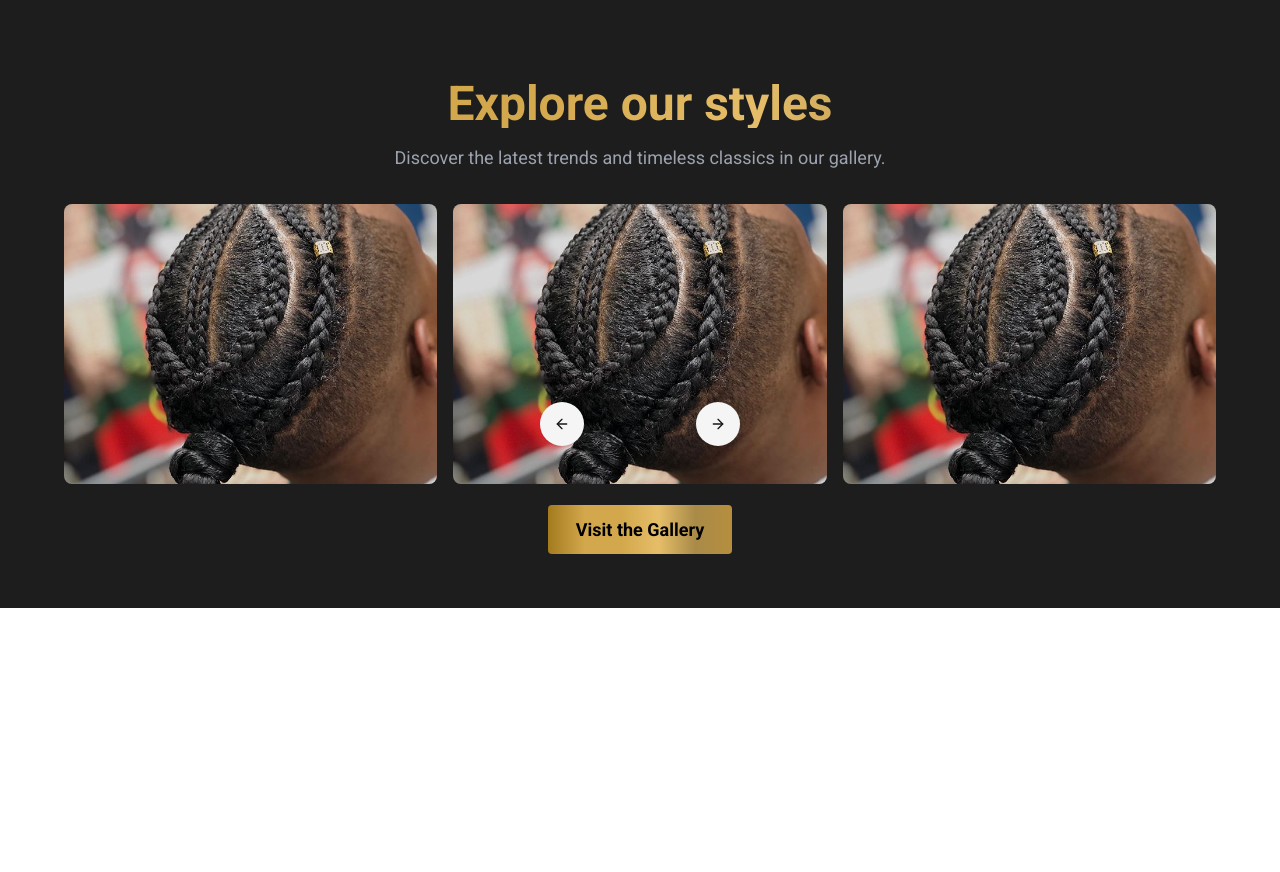
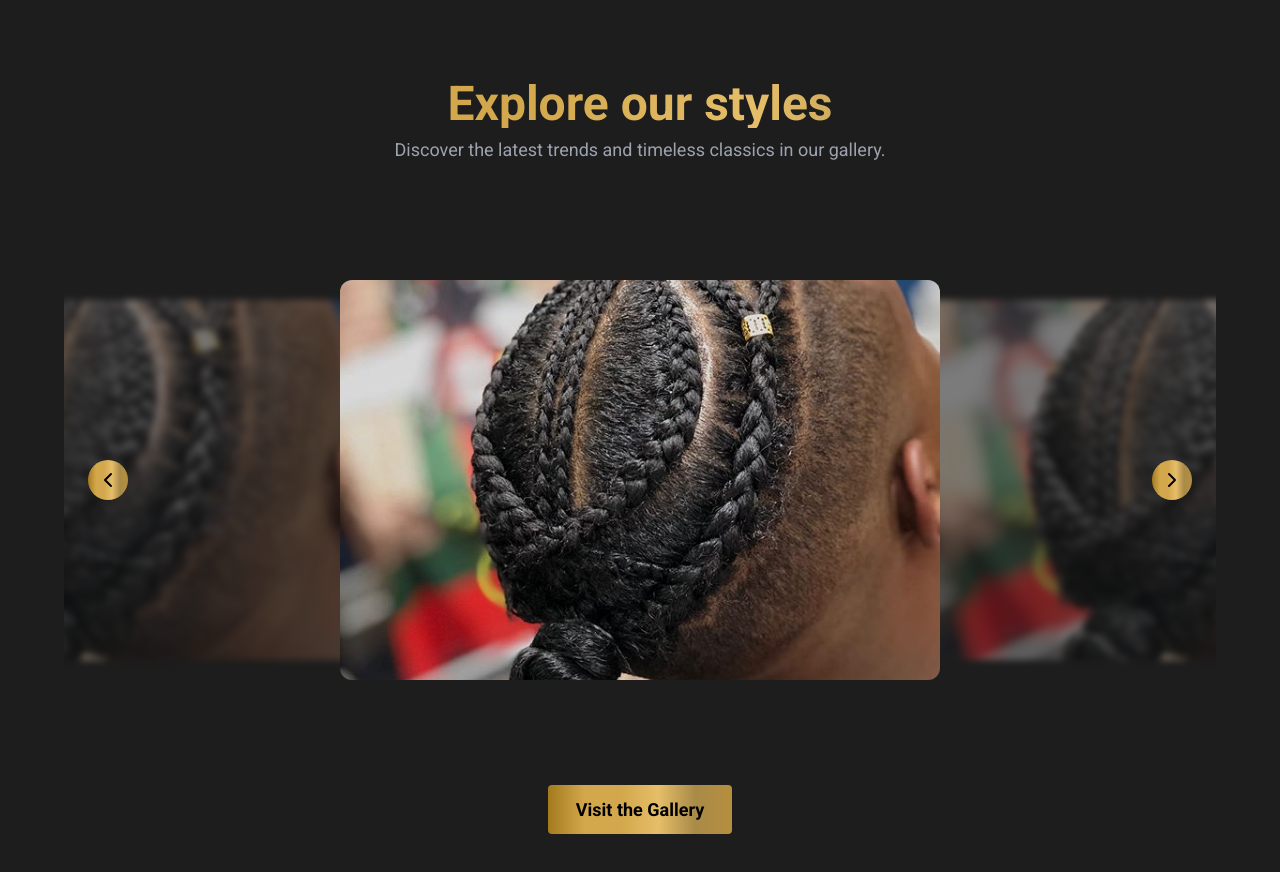
Before and after one commit to vande012/forever-faded, a Next.js app: page / in a window 1280 px wide. Shown: the part 1880-2752 px from the top of the page. Before the commit the page ends 2488 px from the top, so only its background shows below. Built offline with nearby package versions, Linux system fonts and the light colour scheme; a web font is replaced by a local one.

Commit message:
updated nav bar and gallery component

```diff
--- a/app/components/CarouselRow.tsx
+++ b/app/components/CarouselRow.tsx
@@ -2,54 +2,34 @@
 
 import Image from "next/image";
 import { motion } from "framer-motion";
-import { Carousel, CarouselContent, CarouselItem, CarouselNext, CarouselPrevious } from "./ui/carousel";
 import Link from "next/link";
+import { ImageGallery } from "../components/ui/image-gallery";
 
 const images = [
-  "/whyus.jpg?height=600&width=800",
-  "/whyus.jpg?height=600&width=800",
-  "/whyus.jpg?height=600&width=800",
-  "/whyus.jpg?height=600&width=800",
-  "/whyus.jpg?height=600&width=800",
-  "/whyus.jpg?height=600&width=800",
+  { src: "/whyus.jpg?height=600&width=800", alt: "Why Us 1" },
+  { src: "/whyus.jpg?height=600&width=800", alt: "Why Us 2" },
+  { src: "/whyus.jpg?height=600&width=800", alt: "Why Us 3" },
+  { src: "/whyus.jpg?height=600&width=800", alt: "Why Us 4" },
+  { src: "/whyus.jpg?height=600&width=800", alt: "Why Us 5" },
+  { src: "/whyus.jpg?height=600&width=800", alt: "Why Us 6" },
 ];
 
 export function CarouselRow() {
   return (
     <div className="w-full mx-auto px-4 relative bg-[#1D1D1D] min-h-[400px] p-8 md:p-12 lg:p-16">
       <motion.h3
-        className="text-center text-2xl md:text-3xl lg:text-5xl font-bold gold-gradient-text mb-4"
+        className="text-center text-2xl md:text-3xl lg:text-5xl font-bold gold-gradient-text mb-2"
         initial={{ opacity: 0, y: 50 }}
         animate={{ opacity: 1, y: 0 }}
         transition={{ duration: 1 }}
       >
         Explore our styles
       </motion.h3>
-      <p className="text-center text-lg text-gray-400 mb-8">
+      <p className="text-center text-lg text-gray-400 mb-4">
         Discover the latest trends and timeless classics in our gallery.
       </p>
-      <Carousel
-        opts={{
-          align: "start",
-          loop: true,
-        }}
-        className="w-full"
-      >
-        <CarouselContent className="-ml-2 md:-ml-4">
-          {images.map((src, index) => (
-            <CarouselItem key={index} className="pl-2 md:pl-4 basis-full sm:basis-1/2 lg:basis-1/3">
-              <div className="aspect-[4/3] relative overflow-hidden rounded-lg">
-                <Image src={src || "/placeholder.svg"} alt={`Slide ${index + 1}`} fill className="object-cover" />
-              </div>
-            </CarouselItem>
-          ))}
-        </CarouselContent>
-        <div className="absolute bottom-4 left-0 right-0 flex justify-center gap-4 z-10">
-          <CarouselPrevious variant="secondary" className="relative h-11 w-11" />
-          <CarouselNext variant="secondary" className="relative h-11 w-11" />
-        </div>
-      </Carousel>
-      <div className="text-center mt-8">
+      <ImageGallery images={images} />
+      <div className="text-center mt-4">
         <Link
           href="/shop"
           className="rounded gold-gradient-bg px-7 py-3.5 font-roboto text-lg font-semibold text-black transition-colors hover:bg-[#262974]"
--- a/app/components/Navbar.tsx
+++ b/app/components/Navbar.tsx
@@ -44,7 +44,7 @@ export default function Navbar() {
   }, [scrollPosition]);
 
   return (
-    <header className="fixed w-full z-30 font-urbanist">
+    <header className="fixed w-full z-50 font-urbanist">
       {/* Top Bar */}
       <div className="bg-black font-bold py-1 px-4 md:px-6">
         <div className="container mx-auto flex justify-between items-center text-sm">
@@ -81,17 +81,17 @@ export default function Navbar() {
       <nav
         className={`${navBgClass} transition-all duration-300 py-4 px-4 md:px-6 w-full left-0`}
       >
-        <div className="flex items-center justify-between">
+        <div className="flex items-center justify-between z-50">
           <Link
             href="/"
-            className="flex items-center hover:text-[#CA2C2B] transition-colors"
+            className="hidden md:flex items-center hover:text-[#CA2C2B] transition-colors"
           >
             <Image
               src="/logo.png"
               alt="Logo Title"
               width={50} // adjust based on your logo size
               height={50} // adjust based on your logo size
-              className="object-contain ml-5"
+              className="object-contain ml-5 "
             />
           </Link>
 
@@ -122,7 +122,7 @@ export default function Navbar() {
 
           {/* Mobile Menu Button */}
           <button
-            className="md:hidden text-[#CA2C2B] drop-shadow-[0_2px_2px_rgba(0,0,0,0.8)]"
+            className="md:hidden text-white drop-shadow-[0_2px_2px_rgba(0,0,0,0.8)]"
             onClick={() => setIsMenuOpen(!isMenuOpen)}
           >
             {isMenuOpen ? <X size={24} /> : <Menu size={24} />}
@@ -131,8 +131,11 @@ export default function Navbar() {
 
         {/* Mobile Menu */}
         {isMenuOpen && (
-          <div className="lg:hidden md:hidden bg-black text-white mt-4 py-4 px-4">
+          <div className="lg:hidden md:hidden bg-black text-white mt-4 py-4 px-4 ">
             <div className="grid grid-cols-2 gap-8">
+            <NavLink href="/" mobile>
+                Home
+              </NavLink>
               <NavLink href="/about" mobile>
                 About Us
               </NavLink>
--- /dev/null
+++ b/app/components/ui/image-gallery.tsx
@@ -0,0 +1,90 @@
+"use client"
+
+import * as React from "react"
+import Image from "next/image"
+import { ChevronLeft, ChevronRight } from "lucide-react"
+import { cn } from "../../lib/utils"
+import { useSwipeable } from "react-swipeable";
+
+interface ImageGalleryProps {
+  images: {
+    src: string
+    alt: string
+  }[]
+}
+
+export function ImageGallery({ images }: ImageGalleryProps) {
+  const [currentIndex, setCurrentIndex] = React.useState(0)
+
+  const nextSlide = () => {
+    setCurrentIndex((prevIndex) => (prevIndex + 1) % images.length)
+  }
+
+  const previousSlide = () => {
+    setCurrentIndex((prevIndex) => (prevIndex - 1 + images.length) % images.length)
+  }
+
+  const handlers = useSwipeable({
+    onSwipedLeft: nextSlide,
+    onSwipedRight: previousSlide,
+    trackMouse: true,
+  });
+
+  return (
+    <div {...handlers} className="relative h-[600px] w-full overflow-hidden">
+      <div className="relative h-full w-full">
+        {images.map((image, index) => {
+          // Calculate the position relative to current
+          const position = (index - currentIndex + images.length) % images.length
+          const isCenter = position === 0
+          const isNext = position === 1
+          const isPrev = position === images.length - 1
+
+          return (
+            <div
+              key={image.src}
+              className={cn(
+                "absolute left-1/2 top-1/2 h-[400px] w-[600px] -translate-x-1/2 -translate-y-1/2 transition-all duration-500 ease-in-out",
+                isCenter && "z-30 scale-100 opacity-100",
+                isNext && "z-20 translate-x-[40%] scale-90 opacity-50 blur-sm",
+                isPrev && "z-20 -translate-x-[140%] scale-90 opacity-50 blur-sm",
+                !isCenter && !isNext && !isPrev && "opacity-0",
+              )}
+            >
+              <div className="relative h-full w-full overflow-hidden rounded-xl">
+                <Image
+                  src={image.src || "/placeholder.svg"}
+                  alt={image.alt}
+                  fill
+                  className="object-cover"
+                  sizes="(max-width: 768px) 100vw, (max-width: 1200px) 50vw, 33vw"
+                  priority={isCenter}
+                />
+              </div>
+            </div>
+          )
+        })}
+      </div>
+
+      {/* Navigation Buttons */}
+      <button
+        onClick={previousSlide}
+        className="group absolute left-4 top-1/2 z-40 -translate-y-1/2 transform rounded-full p-2 transition-all hover:bg-black/20"
+        aria-label="Previous image"
+      >
+        <div className="relative overflow-hidden rounded-full gold-gradient-bg p-2">
+          <ChevronLeft className="h-6 w-6 text-black transition-transform group-hover:-translate-x-0.5" />
+        </div>
+      </button>
+      <button
+        onClick={nextSlide}
+        className="group absolute right-4 top-1/2 z-40 -translate-y-1/2 transform rounded-full p-2 transition-all hover:bg-black/20"
+        aria-label="Next image"
+      >
+        <div className="relative overflow-hidden rounded-full gold-gradient-bg p-2">
+          <ChevronRight className="h-6 w-6 text-black transition-transform group-hover:translate-x-0.5" />
+        </div>
+      </button>
+    </div>
+  )
+}
--- a/package.json
+++ b/package.json
@@ -19,6 +19,7 @@
     "react": "^19.0.0",
     "react-countup": "^6.5.3",
     "react-dom": "^19.0.0",
+    "react-swipeable": "^7.0.2",
     "tailwind-merge": "^3.0.1",
     "tailwindcss-animate": "^1.0.7"
   },
```
Also changed, not shown: 1 other file (tests, documents, lock files or other folders). Lines whose indentation alone changed are shown as unchanged.
